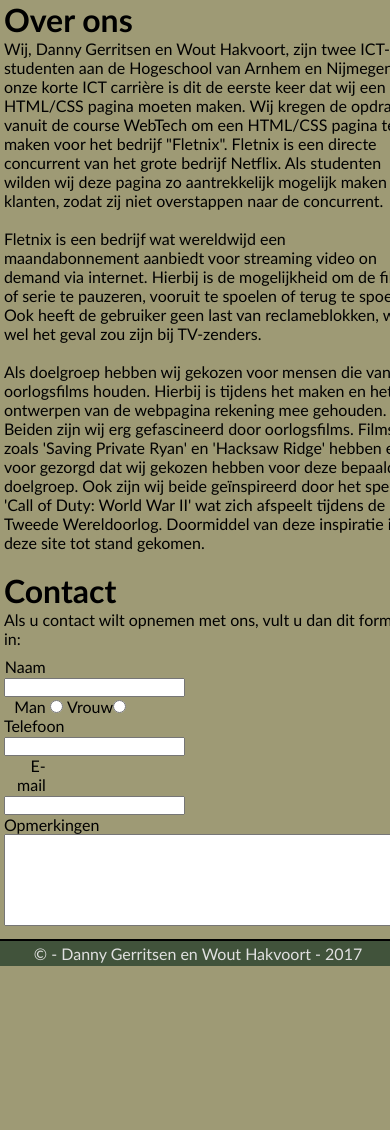
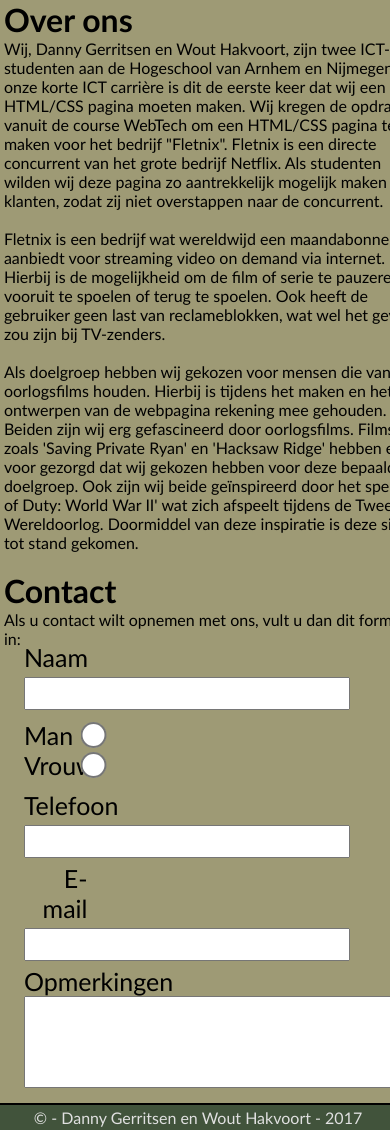
Before and after one commit to dannyger97/Fletnix, a PHP site: page /about.html in a window 390 px wide; the page is wider, and only the part inside the window is pictured. Shown: the part 90-1220 px from the top of that part. Before the commit the page ends 1056 px from the top of that part, so only its background shows below. Run offline with PHP 8.4, Linux system fonts and the light colour scheme.

Commit message:
Contactpagina bijna af, css aanpassingen mobiel

```diff
--- a/Fletnix/about.html
+++ b/Fletnix/about.html
@@ -58,11 +58,14 @@
                         <label for="naam">Naam</label>
                         <input type="text" name="naam" id="naam"/>
                     </div>
-                    <div class="radio">
-                        <label for="man">Man</label>
-                        <input type="radio" name="geslacht" value="Man" id="man"/>
-                        <label for="vrouw">Vrouw</label>
-                        <input type="radio" name="geslacht" value="Vrouw" id="vrouw"/>
+                    <div class="geslacht-container">
+                        <div class="geslacht">
+                            <label for="man">Man</label>
+                            <input type="radio" name="geslacht" value="Man" id="man"/>
+                        </div>
+                        <div class="geslacht">
+                            <label for="vrouw">Vrouw</label>
+                            <input type="radio" name="geslacht" value="Vrouw" id="vrouw"/></div>
                     </div>
                     <div class="veld">
                         <label for="telefoon">Telefoon</label>
--- a/Fletnix/css/styles.css
+++ b/Fletnix/css/styles.css
@@ -117,6 +117,16 @@
     .content textarea{
         overflow:hidden;
         resize:none;
+    }
+
+    .geslacht-container{
+        margin-top:10px;
+        margin-bottom:10px;
+    }
+
+    .content .geslacht{
+        display: flex;
+        flex-direction: row;
     }
 }
 
@@ -240,15 +250,41 @@
     }
 
     .content form{
-        width:50%;
-        margin-top:-10px;
+        margin-left:20px;
+        font-size:25px;
+        width:100%;
+        margin-top:-25px;
         margin-bottom:10px;
     }
     .content label,input{
-        display:inline-block;
+        display:flex;
     }
+
+    .content input{
+        font-size:25px;
+        margin-top:5px;
+        margin-bottom:5px;
+    }
+    .content input[type='radio']{
+        transform: scale(2);
+    }
+
     .content label{
-        width: 20%;
+        width:15%;
         text-align:right;
     }
+    .content textarea{
+        overflow:hidden;
+        resize:none;
+    }
+
+    .geslacht-container{
+        margin-top:10px;
+        margin-bottom:10px;
+    }
+
+    .content .geslacht{
+        display: flex;
+        flex-direction: row;
+    }
 }
```
